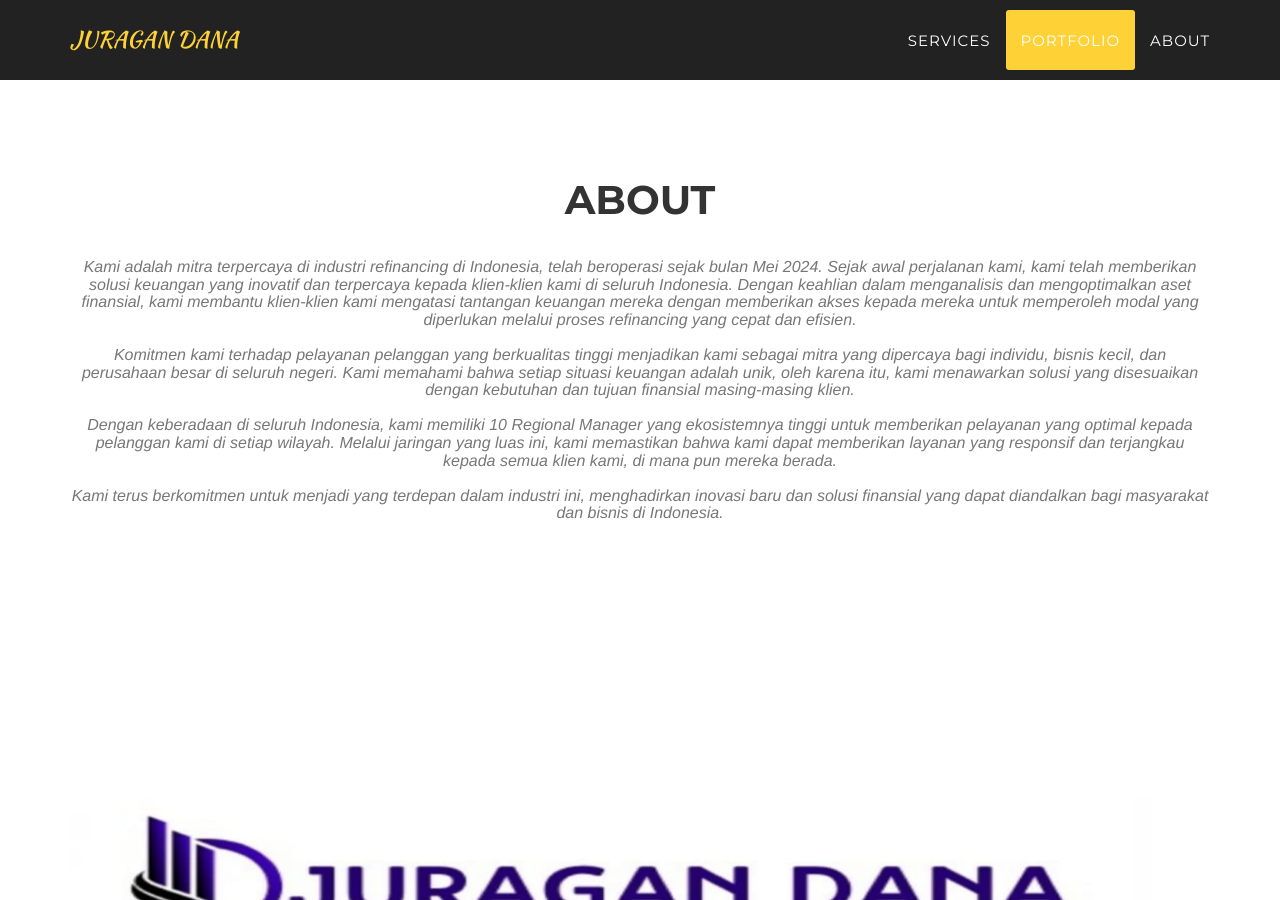
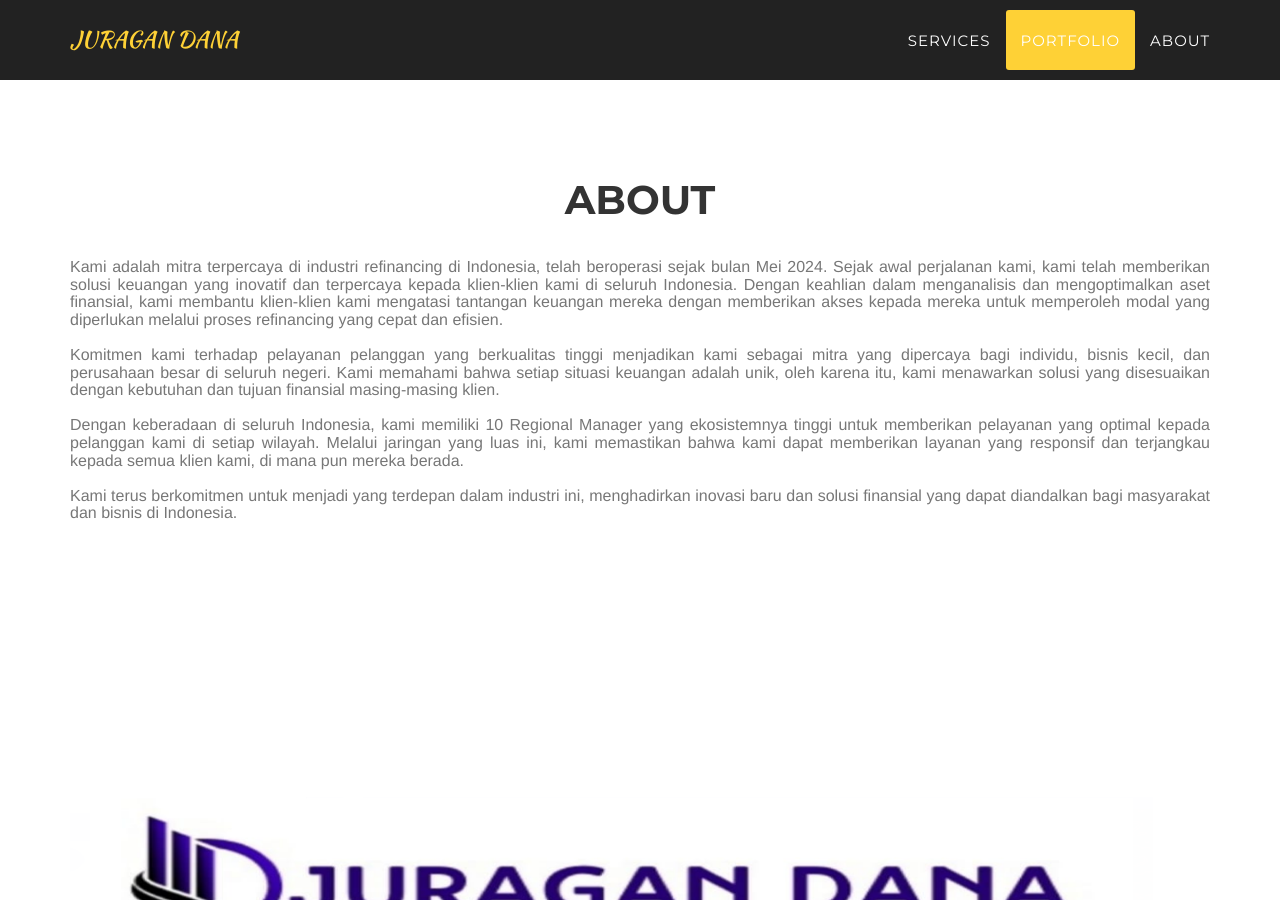
Before and after one commit to aptanadev/juragandana, a Jekyll site: the page built from index.html, in a window 1280 px wide and 900 px high, scrolled down 1348 px. Built offline with Jekyll 4.4.1, drawn with Linux system fonts in a browser that asks for light colours; some web fonts are replaced.

Commit message:
justify about text section

```diff
--- a/_includes/about.html
+++ b/_includes/about.html
@@ -8,7 +8,9 @@
         </div>
         <div class="row ">
             <div class="col-lg-12 text-center">
-                <h3 class="section-subheading text-muted">Kami adalah mitra terpercaya di industri refinancing di
+                <h3 class="section-subheading text-muted text-justify" style="font-style: normal;">Kami adalah mitra
+                    terpercaya di
+                    industri refinancing di
                     Indonesia, telah beroperasi sejak bulan Mei 2024. Sejak awal perjalanan kami, kami telah memberikan
                     solusi keuangan yang inovatif dan terpercaya kepada klien-klien kami di seluruh Indonesia. Dengan
                     keahlian dalam menganalisis dan mengoptimalkan aset finansial, kami membantu klien-klien kami
```
